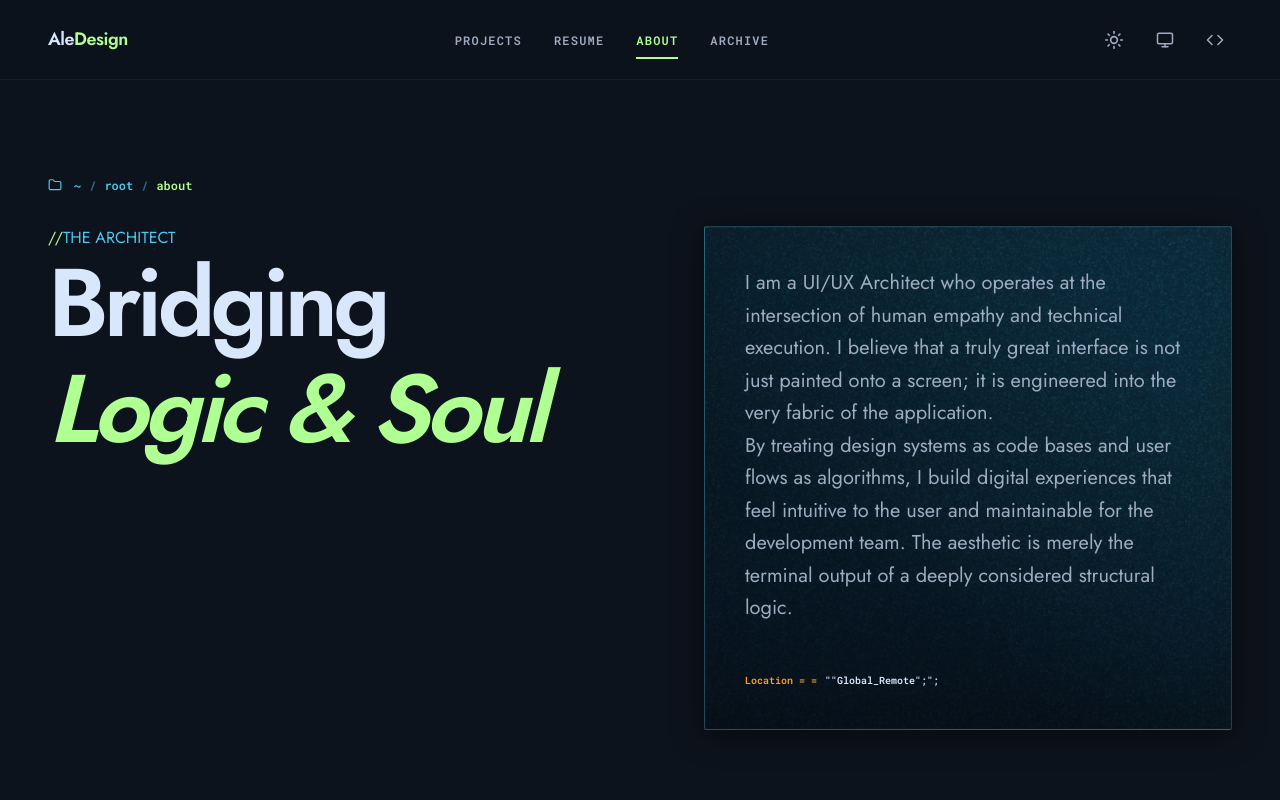
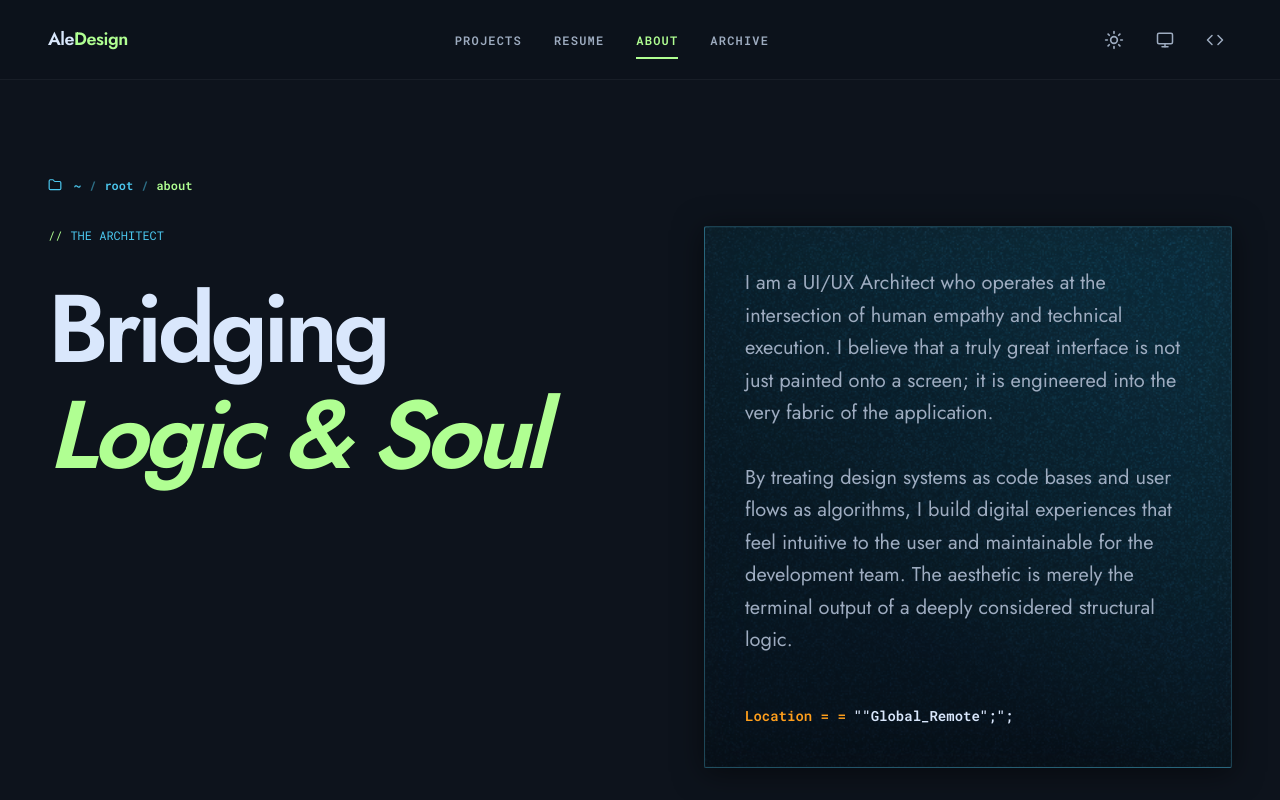
Before and after one commit to alejandropd-1/portfolio-2026, a Next.js app: page /about in a window 1280 px wide. Shown: the top 800 px of the page. Built offline with nearby package versions, Linux system fonts and the light colour scheme.

Commit message:
cleaned tailwind and missused clases

```diff
--- a/src/app/about/ClientAbout.tsx
+++ b/src/app/about/ClientAbout.tsx
@@ -36,8 +36,8 @@ export default function ClientAbout({ frontmatter, content }: { frontmatter: any
         <section className={styles.about__hero}>
           <div>
 
-            <div className="tertiary-text font-mono text-xs mb-8 flex items-center gap-2">
-              <span className="primary-text">{"//"}</span> THE ARCHITECT
+            <div className={styles.about__subtitle}>
+              <span className={styles.about__subtitleHighlight}>{"//"}</span> THE ARCHITECT
             </div>
             <h1 className={styles.about__title}>
               Bridging <br />
@@ -47,7 +47,7 @@ export default function ClientAbout({ frontmatter, content }: { frontmatter: any
           </div>
 
           <div className={styles.about__content}>
-            <div className="space-y-8">
+            <div className={styles.about__details}>
               <p>
                 I am a UI/UX Architect who operates at the intersection of human empathy and technical execution. I believe that a truly great interface is not just painted onto a screen; it is engineered into the very fabric of the application.
               </p>
@@ -57,12 +57,12 @@ export default function ClientAbout({ frontmatter, content }: { frontmatter: any
             </div>
 
             <div className={`pt-10 border-t border-[rgba(var(--clr-brand-on-surface-rgb),0.05)]`}>
-              <KeyValue k="Location =" v='"Global_Remote";' className="text-sm font-mono" />
+              <KeyValue k="Location =" v='"Global_Remote";' className={styles.about__keyValue} />
             </div>
           </div>
         </section>
 
-        <section className="mb-32">
+        <section className={styles.about__section}>
           <div className={styles.about__philosophyHeader}>
              <span><Monitor size={24} /></span>
              <h2>Core Philosophy</h2>
--- a/src/app/jobs/[slug]/page.tsx
+++ b/src/app/jobs/[slug]/page.tsx
@@ -108,7 +108,7 @@ export default async function ProjectDetailPage({ params }: { params: Promise<{
 
                   <div className={styles.projectDetail__specGroup}>
                      <h4 className={styles.projectDetail__specGroupLabel}>STACK</h4>
-                     <div className="flex flex-wrap gap-2">
+                     <div className={styles.projectDetail__tagStack}>
                         {Array.isArray(frontmatter.stack) ? frontmatter.stack.map((s: string) => <Tag key={s}>{s}</Tag>) : <Tag>{frontmatter.stack}</Tag>}
                      </div>
                   </div>
@@ -116,8 +116,8 @@ export default async function ProjectDetailPage({ params }: { params: Promise<{
                   {frontmatter.codeSnippet && (
                     <div className={styles.projectDetail__specGroup}>
                        <h4 className={styles.projectDetail__specGroupLabel}>CODE BLUERPINT</h4>
-                       <div className="syntax-card p-6">
-                          <pre className="secondary-text font-mono text-[11px]">
+                       <div className={styles.projectDetail__codeCard}>
+                          <pre className={styles.projectDetail__codePre}>
                            <code>{frontmatter.codeSnippet}</code>
                           </pre>
                        </div>
--- a/src/app/projects/[slug]/page.tsx
+++ b/src/app/projects/[slug]/page.tsx
@@ -111,7 +111,7 @@ export default async function ProjectDetailPage({ params }: { params: Promise<{
 
                   <div className={styles.projectDetail__specGroup}>
                      <h4 className={styles.projectDetail__specGroupLabel}>STACK</h4>
-                     <div className="flex flex-wrap gap-2">
+                      <div className={styles.projectDetail__tagStack}>
                         {Array.isArray(frontmatter.stack) ? frontmatter.stack.map((s: string) => <Tag key={s}>{s}</Tag>) : <Tag>{frontmatter.stack}</Tag>}
                      </div>
                   </div>
@@ -119,8 +119,8 @@ export default async function ProjectDetailPage({ params }: { params: Promise<{
                   {frontmatter.codeSnippet && (
                     <div className={styles.projectDetail__specGroup}>
                        <h4 className={styles.projectDetail__specGroupLabel}>CODE BLUERPINT</h4>
-                       <div className="syntax-card p-6">
-                          <pre className="secondary-text font-mono text-[11px]">
+                       <div className={styles.projectDetail__codeCard}>
+                          <pre className={styles.projectDetail__codePre}>
                            <code>{frontmatter.codeSnippet}</code>
                           </pre>
                        </div>
--- a/src/styles/base/_globals.scss
+++ b/src/styles/base/_globals.scss
@@ -41,6 +41,11 @@
   --clr-brand-secondary: rgb(var(--clr-brand-secondary-rgb));
   --clr-brand-tertiary: rgb(var(--clr-brand-tertiary-rgb));
   --clr-brand-danger: #dc2626;
+}
+
+html, body {
+  overflow-x: hidden;
+  max-width: 100vw;
 }
 
 body {
@@ -129,14 +134,14 @@ main {
 article {
   h2 {
     font-size: $fs-4xl;
-    margin-top: $size-20;
+    margin-top: $size-10;
     margin-bottom: $size-8;
     color: $clr-brand-on-surface;
   }
 
   h3 {
     font-size: $fs-2xl;
-    margin-top: $size-12;
+    margin-top: $size-6;
     margin-bottom: $size-6;
     color: $clr-brand-on-surface;
   }
--- a/src/styles/components/_ui.module.scss
+++ b/src/styles/components/_ui.module.scss
@@ -49,6 +49,8 @@
   font-family: $mono-font;
   font-size: 10px;
   line-height: 1.6;
+  flex-wrap: wrap;
+  word-break: break-word;
 
   &__key {
     color: $clr-brand-secondary;
--- a/src/styles/pages/_about.module.scss
+++ b/src/styles/pages/_about.module.scss
@@ -38,6 +38,35 @@
     @include mq(md) {
       font-size: $fs-xl;
     }
+  }
+
+  &__subtitle {
+    color: $clr-brand-tertiary;
+    font-family: $mono-font;
+    font-size: $fs-xs;
+    margin-bottom: $size-8;
+    display: flex;
+    align-items: center;
+    gap: $size-2;
+  }
+
+  &__subtitleHighlight {
+    color: $clr-brand-primary;
+  }
+
+  &__details {
+    display: flex;
+    flex-direction: column;
+    gap: $size-8;
+  }
+
+  &__keyValue {
+    font-size: $fs-sm;
+    font-family: $mono-font;
+  }
+
+  &__section {
+    margin-bottom: $size-32;
   }
 
   &__philosophyHeader {
```
Also changed, not shown: src/app/ClientHome.tsx (+4 -4 lines), src/app/resume/ClientResume.tsx (+4 -4 lines), src/styles/pages/_home.module.scss (+18 -0 lines), src/styles/pages/_project-detail.module.scss (+19 -0 lines), src/styles/pages/_resume.module.scss (+22 -0 lines).
